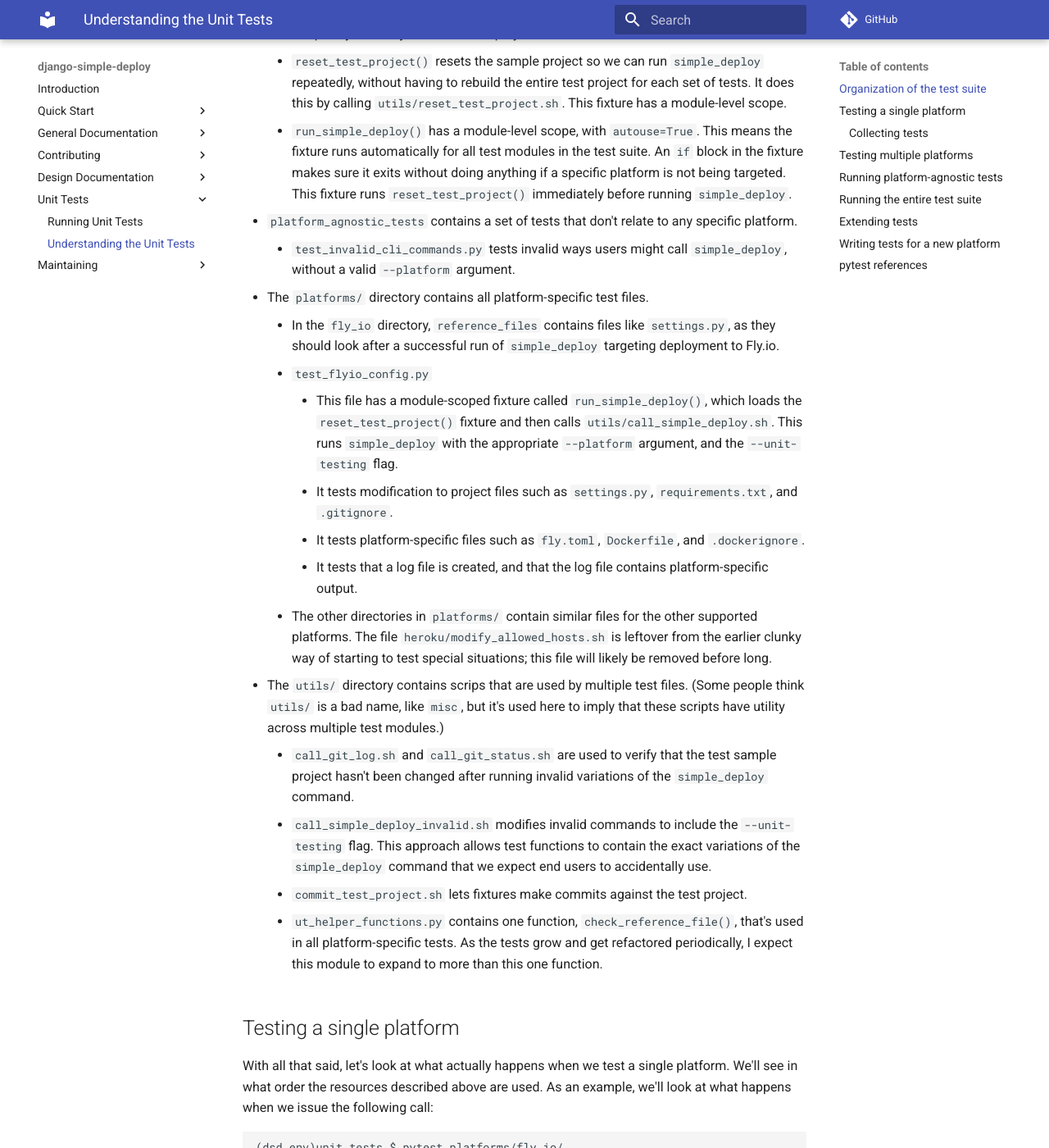
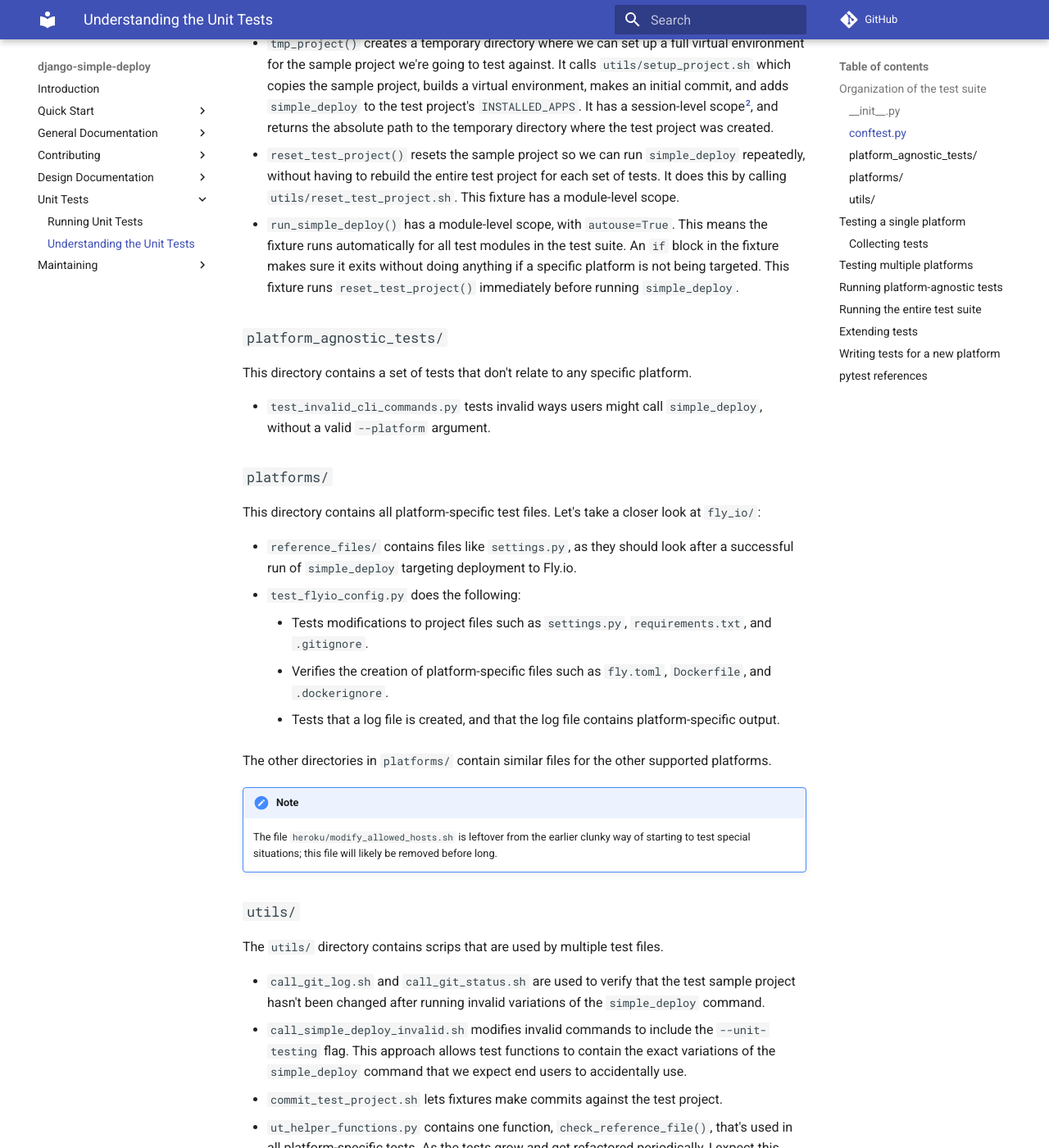
Before and after one commit to ehmatthes/django-simple-deploy, an MkDocs documentation site: the page built from docs/unit_tests/understanding_unit_tests.md, in a window 1280 px wide and 1400 px high, scrolled down 1708 px. Shown: the whole window at 82% size. Built offline with MkDocs 1.6.1 and Material for MkDocs 9.7.7, drawn with Linux system fonts in a browser that asks for light colours; comment, search, counter and statistics services are not loaded; some of the changed text lies outside the part shown.

Commit message:
Cleaned up organization section.

````diff
--- a/docs/unit_tests/understanding_unit_tests.md
+++ b/docs/unit_tests/understanding_unit_tests.md
@@ -63,28 +63,52 @@ unit_tests $ tree -L 4
     └── ut_helper_functions.py
 ```
 
-Let's go through this from top to bottom:
+Let's go through this from top to bottom.
 
-- We need an `__init__.py` file at the root of `unit_tests/` so nested test files can import from `utils/`.
-- `conftest.py` contains three fixtures[^1]:
-    - `tmp_project()` creates a temporary directory where we can set up a full virtual environment for the sample project we're going to test against. It calls `utils/setup_project.sh` which copies the sample project, builds a virtual environment, makes an initial commit, and adds `simple_deploy` to the test project's `INSTALLED_APPS`. It has a session-level scope[^2], and returns the absolute path to the temporary directory where the test project was created.
-    - `reset_test_project()` resets the sample project so we can run `simple_deploy` repeatedly, without having to rebuild the entire test project for each set of tests. It does this by calling `utils/reset_test_project.sh`. This fixture has a module-level scope.
-    - `run_simple_deploy()` has a module-level scope, with `autouse=True`. This means the fixture runs automatically for all test modules in the test suite. An `if` block in the fixture makes sure it exits without doing anything if a specific platform is not being targeted. This fixture runs `reset_test_project()` immediately before running `simple_deploy`.
-- `platform_agnostic_tests` contains a set of tests that don't relate to any specific platform.
-    - `test_invalid_cli_commands.py` tests invalid ways users might call `simple_deploy`, without a valid `--platform` argument.
-- The `platforms/` directory contains all platform-specific test files.
-    - In the `fly_io` directory, `reference_files` contains files like `settings.py`, as they should look after a successful run of `simple_deploy` targeting deployment to Fly.io.
-    - `test_flyio_config.py`
-        - This file has a module-scoped fixture called `run_simple_deploy()`, which loads the `reset_test_project()` fixture and then calls `utils/call_simple_deploy.sh`. This runs `simple_deploy` with the appropriate `--platform` argument, and the `--unit-testing` flag.
-        - It tests modification to project files such as `settings.py`, `requirements.txt`, and `.gitignore`.
-        - It tests platform-specific files such as `fly.toml`, `Dockerfile`, and `.dockerignore`.
-        - It tests that a log file is created, and that the log file contains platform-specific output.
-    - The other directories in `platforms/` contain similar files for the other supported platforms. The file `heroku/modify_allowed_hosts.sh` is leftover from the earlier clunky way of starting to test special situations; this file will likely be removed before long.
-- The `utils/` directory contains scrips that are used by multiple test files. (Some people think `utils/` is a bad name, like `misc`, but it's used here to imply that these scripts have utility across multiple test modules.)
-    - `call_git_log.sh` and `call_git_status.sh` are used to verify that the test sample project hasn't been changed after running invalid variations of the `simple_deploy` command.
-    - `call_simple_deploy_invalid.sh` modifies invalid commands to include the `--unit-testing` flag. This approach allows test functions to contain the exact variations of the `simple_deploy` command that we expect end users to accidentally use.
-    - `commit_test_project.sh` lets fixtures make commits against the test project.
-    - `ut_helper_functions.py` contains one function, `check_reference_file()`, that's used in all platform-specific tests. As the tests grow and get refactored periodically, I expect this module to expand to more than this one function.
+### `__init__.py`
+
+We need an `__init__.py` file at the root of `unit_tests/` so nested test files can import from `utils/`.
+
+### `conftest.py`
+
+This file contains three fixtures[^1]:
+
+- `tmp_project()` creates a temporary directory where we can set up a full virtual environment for the sample project we're going to test against. It calls `utils/setup_project.sh` which copies the sample project, builds a virtual environment, makes an initial commit, and adds `simple_deploy` to the test project's `INSTALLED_APPS`. It has a session-level scope[^2], and returns the absolute path to the temporary directory where the test project was created.
+- `reset_test_project()` resets the sample project so we can run `simple_deploy` repeatedly, without having to rebuild the entire test project for each set of tests. It does this by calling `utils/reset_test_project.sh`. This fixture has a module-level scope.
+- `run_simple_deploy()` has a module-level scope, with `autouse=True`. This means the fixture runs automatically for all test modules in the test suite. An `if` block in the fixture makes sure it exits without doing anything if a specific platform is not being targeted. This fixture runs `reset_test_project()` immediately before running `simple_deploy`.
+
+### `platform_agnostic_tests/`
+
+This directory contains a set of tests that don't relate to any specific platform.
+
+- `test_invalid_cli_commands.py` tests invalid ways users might call `simple_deploy`, without a valid `--platform` argument.
+
+### `platforms/`
+
+This directory contains all platform-specific test files. Let's take a closer look at `fly_io/`:
+
+- `reference_files/` contains files like `settings.py`, as they should look after a successful run of `simple_deploy` targeting deployment to Fly.io.
+- `test_flyio_config.py` does the following:
+    - Tests modifications to project files such as `settings.py`, `requirements.txt`, and `.gitignore`.
+    - Verifies the creation of platform-specific files such as `fly.toml`, `Dockerfile`, and `.dockerignore`.
+    - Tests that a log file is created, and that the log file contains platform-specific output.
+
+The other directories in `platforms/` contain similar files for the other supported platforms.
+
+!!! note
+    The file `heroku/modify_allowed_hosts.sh` is leftover from the earlier clunky way of starting to test special situations; this file will likely be removed before long.
+
+### `utils/`
+
+The `utils/` directory contains scrips that are used by multiple test files.
+
+- `call_git_log.sh` and `call_git_status.sh` are used to verify that the test sample project hasn't been changed after running invalid variations of the `simple_deploy` command.
+- `call_simple_deploy_invalid.sh` modifies invalid commands to include the `--unit-testing` flag. This approach allows test functions to contain the exact variations of the `simple_deploy` command that we expect end users to accidentally use.
+- `commit_test_project.sh` lets fixtures make commits against the test project.
+- `ut_helper_functions.py` contains one function, `check_reference_file()`, that's used in all platform-specific tests. As the tests grow and get refactored periodically, I expect this module to expand to more than this one function.
+
+!!! note
+    Some people think `utils/` is a bad name, like `misc`, but it's used here to imply that these scripts have utility across multiple test modules.
 
 
 [^1]: For the purposes of this project, a *fixture* is a function that prepares for a test, or set of tests. For example, we use a fixture to copy the sample project from `django-simple-deploy/sample_project/blog_project/` to a temporary directory, and then build a full virtual environment for that project. Another fixture is used to call `simple_deploy` against the sample project; yet another fixture is used to reset the project for subsequent tests. To learn more, see [About fixtures](https://docs.pytest.org/en/latest/explanation/fixtures.html) and [How to use fixtures](https://docs.pytest.org/en/latest/how-to/fixtures.html).
````
